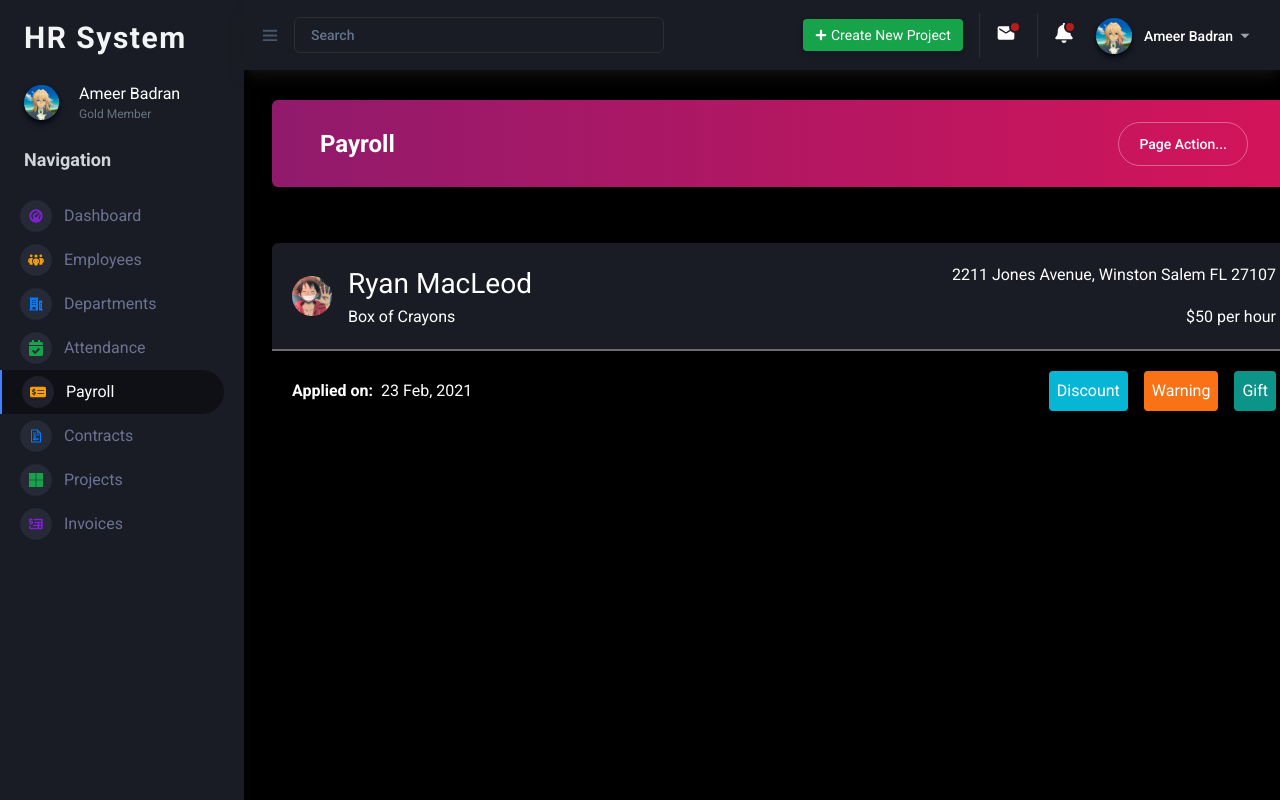
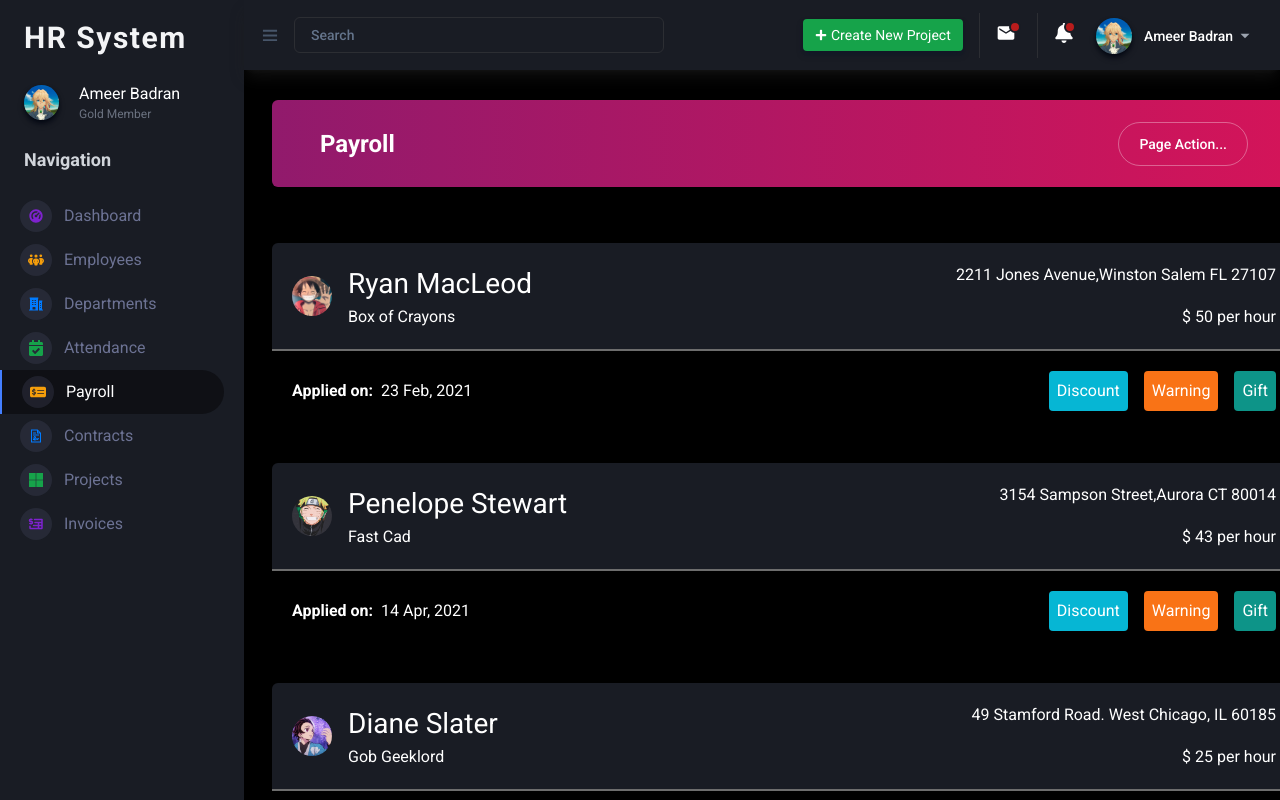
Before and after one commit to AmeerBadran/HR-System-Project, a React (Vite) app: page /payroll in a window 1280 px wide. Shown: the top 800 px of the page. Built offline with nearby package versions, Linux system fonts and the light colour scheme; what chartjs-plugin-datalabels would draw is missing.

Commit message:
added a new feature on Cards Payroll [collecting PayrollCards}

```diff
--- a/src/components/organism/PayrollCard.jsx
+++ b/src/components/molecule/PayrollCard.jsx
@@ -1,5 +1,7 @@
-import luffy from "../../assets/images/luffy.jpg"
-export default function PayrollCard() {
+import PropTypes from 'prop-types';
+
+
+export default function PayrollCard({name, Salary, Adress , Avatar, Position, Date}) {
   return (
 
       <div className="mt-8 flex justify-center ">
@@ -7,23 +9,23 @@ export default function PayrollCard() {
           <div className="bg-[#191c24] p-5 rounded-t-md text-white flex max-w-5xl w-screen items-center ">
             <img
               className="w-10 h-10 rounded-full"
-              src={luffy}
+              src={Avatar}
               alt="Rounded avatar"
             />
             <div className="w-full ml-4">
               <div className="flex justify-between">
-                <p className="text-[1.75rem]">Ryan MacLeod</p>
-                <p>2211 Jones Avenue, Winston Salem FL 27107</p>
+                <p className="text-[1.75rem]">{name}</p>
+                <p>{Adress}</p>
               </div>
               <div className="flex justify-between">
-                <p >Box of Crayons</p>
-                <p>$50 per hour</p>
+                <p >{Position}</p>
+                <p>$ {Salary} per hour</p>
               </div>
             </div>
           </div>
           <div className="border-t-2 border-[#FFFFFF6d] flex justify-between items-center bg-[#000] text-white p-5 rounded-b-md">
             <div>
-              <strong className="mr-1">Applied on: </strong> 23 Feb, 2021
+              <strong className="mr-1">Applied on: </strong> {Date}
             </div>
             <div className="flex justify-center space-x-4 ">
               <button
@@ -51,3 +53,13 @@ export default function PayrollCard() {
 
   );
 }
+
+PayrollCard.propTypes = {
+  name: PropTypes.string,
+  Salary : PropTypes.number,
+  Adress : PropTypes.string,
+  Avatar : PropTypes.img,
+  Position: PropTypes.string,
+  Date: PropTypes.string,
+
+}
--- /dev/null
+++ b/src/components/organism/PayRollCards.jsx
@@ -0,0 +1,12 @@
+import PayrollCard from "../molecule/PayrollCard";
+import { PayRollData } from "../../constants/PayRollData";
+
+export default function PayRollCards() {
+  return (
+    <div>
+        {PayRollData.map((Data, index) => (
+          <PayrollCard key={index} {...Data} /> ))}
+
+    </div>
+  )
+}
--- /dev/null
+++ b/src/constants/PayRollData.js
@@ -0,0 +1,15 @@
+import luffy from '../assets/images/luffy.jpg'
+import naroto from '../assets/images/naroto.jpg'
+import tanjiro from '../assets/images/tanjiro.jpg'
+import vaiolet from '../assets/images/vaiolet.png'
+
+
+export const PayRollData = [
+    { name: 'Ryan MacLeod', Salary: 50, Adress: " 2211 Jones Avenue,Winston Salem FL 27107", Avatar:luffy,Position:"Box of Crayons",Date:"23 Feb, 2021"},
+    { name: 'Penelope Stewart', Salary: 43, Adress: "3154 Sampson Street,Aurora CT 80014", Avatar:naroto , Position:"Fast Cad" , Date:"14 Apr, 2021"},
+    { name: 'Diane Slater', Salary: 25, Adress: "49 Stamford Road. West Chicago, IL 60185", Avatar:tanjiro, Position:"Gob Geeklord", Date:"16 Mar, 2021" },
+    { name: 'Amy Mills', Salary: 55, Adress: "2698 Northumberland. Melbourne, FL 32904", Avatar:vaiolet, Position:"Java Dalia", Date:"17 Mar, 2021"},
+    { name: 'Penelope Stewart', Salary: 43, Adress: "3154 Sampson Street,Aurora CT 80014", Avatar:naroto , Position:"Fast Cad", Date:"14 Apr, 2021"},
+    { name: 'Diane Slater', Salary: 25, Adress: "49 Stamford Road. West Chicago, IL 60185", Avatar:tanjiro , Position:"Gob Geeklord", Date:"16 Mar, 2021"},
+
+]
--- a/src/pages/Payroll.jsx
+++ b/src/pages/Payroll.jsx
@@ -1,13 +1,13 @@
 import RootLayout from "../components/HOC/RootLayout";
 import PagesTitle from "../components/molecule/PagesTitle";
-import PayrollCard from "../components/organism/PayrollCard";
+import PayRollCards from "../components/organism/PayRollCards";
 
 function Payroll() {
   return (
     <div className="w-full">
       <PagesTitle pageTitle={'Payroll'}/>.
 
-         <PayrollCard/>
+         <PayRollCards/>
     </div>
   )
 }
```
